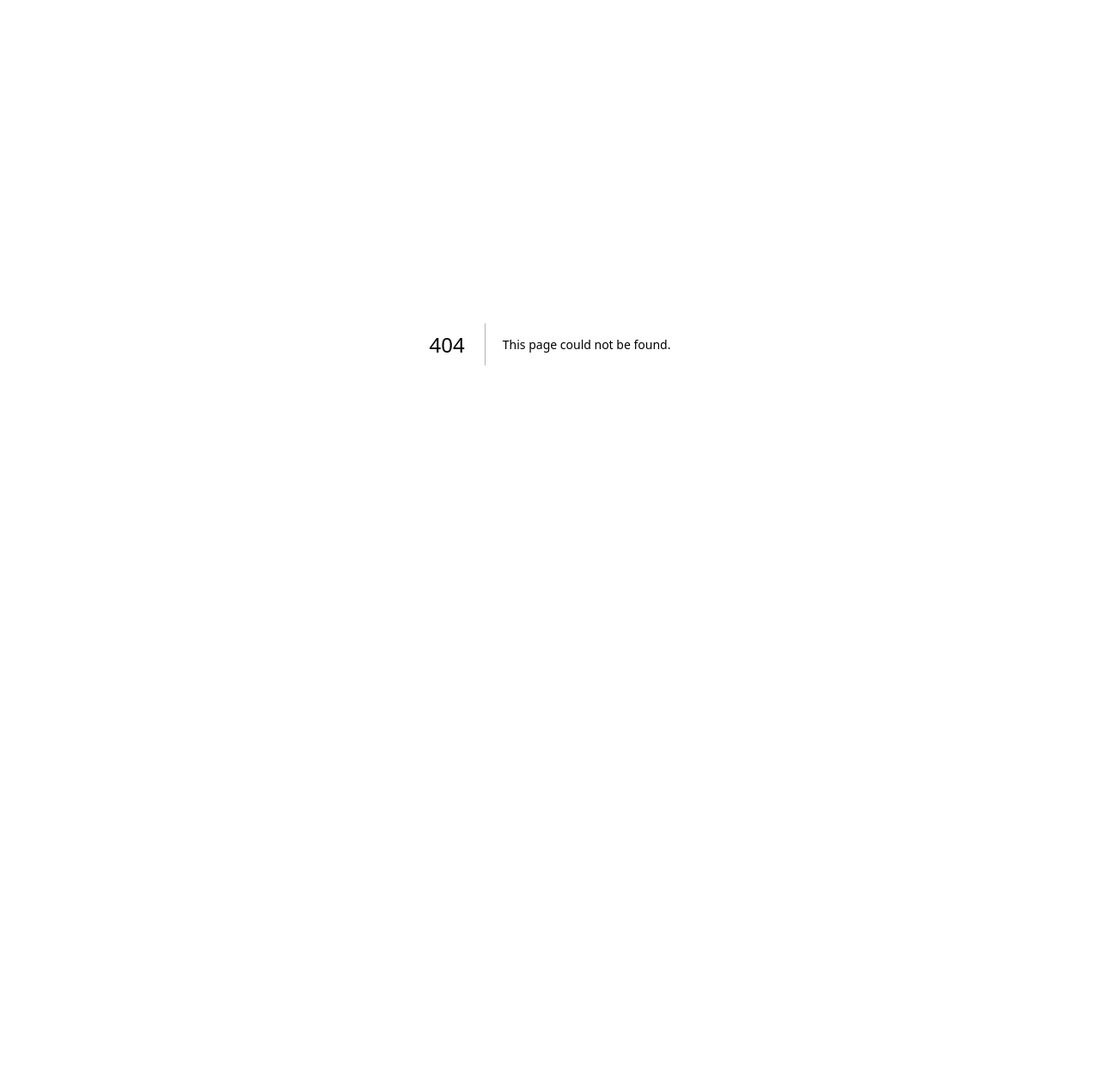
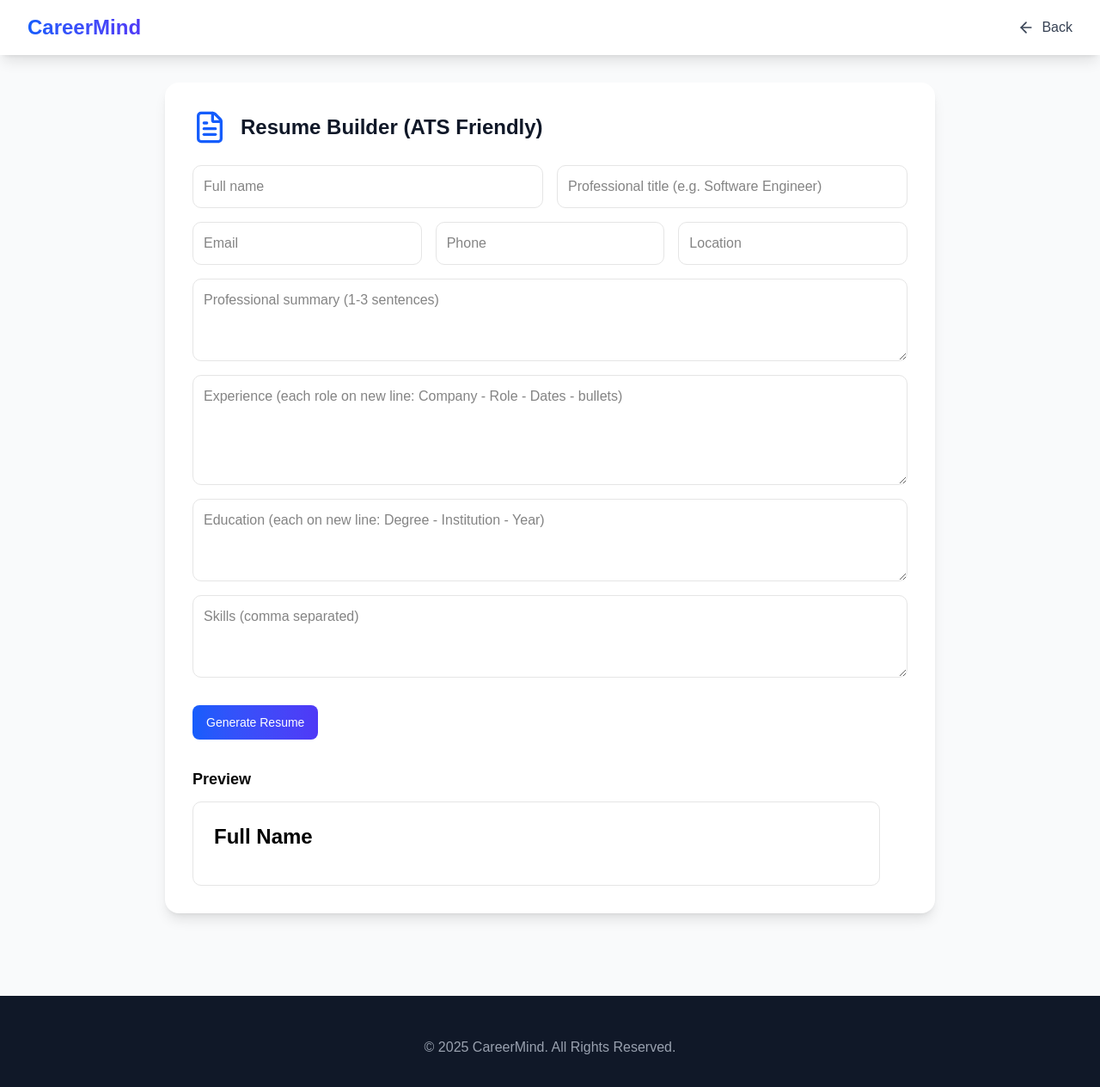
Before and after one commit to ShaunV334/Career-Mind, a Next.js app in the folder frontend/: page /modules/resume in a window 1280 px wide. Before the commit this address had no page. Shown: the top 1264 px of the page at 86% size. Before the commit the page ends 800 px from the top, so only its background shows below. Built offline with nearby package versions, Linux system fonts and the light colour scheme.

Commit message:
added resume builder

```diff
--- /dev/null
+++ b/frontend/app/modules/resume/page.tsx
@@ -0,0 +1,241 @@
+"use client";
+
+import { useState, useRef } from "react";
+import { useRouter } from "next/navigation";
+import { Button } from "@/components/ui/button";
+import { ArrowLeft, FileText } from "lucide-react";
+
+export default function ResumeBuilder() {
+  const router = useRouter();
+  const [form, setForm] = useState({
+    fullName: "",
+    title: "",
+    email: "",
+    phone: "",
+    location: "",
+    summary: "",
+    experience: "",
+    education: "",
+    skills: "",
+  });
+  const [generated, setGenerated] = useState(false);
+  const previewRef = useRef<HTMLDivElement | null>(null);
+
+  const handleChange = (e: React.ChangeEvent<HTMLInputElement | HTMLTextAreaElement>) => {
+    const { name, value } = e.target;
+    setForm((s) => ({ ...s, [name]: value }));
+  };
+
+  const generatePDF = async () => {
+    if (!previewRef.current) return;
+    // Helper to load external script
+    const loadScript = (src: string) =>
+      new Promise<void>((resolve, reject) => {
+        if (document.querySelector(`script[src="${src}"]`)) return resolve();
+        const s = document.createElement('script');
+        s.src = src;
+        s.async = true;
+        s.onload = () => resolve();
+        s.onerror = () => reject(new Error(`Failed to load ${src}`));
+        document.head.appendChild(s);
+      });
+
+    let jsPDF: any = null;
+
+    // Try to import jsPDF from node_modules, otherwise fall back to UMD
+    try {
+      // @ts-ignore
+      const jspdfMod = await import('jspdf');
+      jsPDF = jspdfMod?.jsPDF ?? jspdfMod?.default?.jsPDF ?? jspdfMod?.default ?? jspdfMod;
+    } catch (err) {
+      try {
+        await loadScript('https://cdn.jsdelivr.net/npm/jspdf@2.5.1/dist/jspdf.umd.min.js');
+        // @ts-ignore
+        const jspdfGlobal = (window as any).jspdf || (window as any).jsPDF || (window as any).jspdf?.jsPDF;
+        jsPDF = jspdfGlobal?.jsPDF ?? jspdfGlobal ?? (window as any).jsPDF;
+      } catch (err2) {
+        console.error('jsPDF not available', err, err2);
+        alert('PDF generation requires jsPDF. Please run `npm install jspdf` and restart the dev server.');
+        return;
+      }
+    }
+
+    if (!jsPDF) {
+      alert('jsPDF is not available. Install `jspdf` or allow external script loading.');
+      return;
+    }
+
+    // Build PDF using text rendering (avoids html2canvas and CSS parsing issues)
+    const pdf = new jsPDF({ unit: 'pt', format: 'a4' });
+    const pageWidth = pdf.internal.pageSize.getWidth();
+    const pageHeight = pdf.internal.pageSize.getHeight();
+    const margin = 40;
+    const maxWidth = pageWidth - margin * 2;
+    let y = 40;
+
+    const addWrappedText = (text: string, fontSize = 12, fontStyle: any = 'normal', gap = 8) => {
+      pdf.setFontSize(fontSize);
+      if (fontStyle === 'bold') pdf.setFont(undefined, 'bold');
+      else pdf.setFont(undefined, 'normal');
+      const lines = pdf.splitTextToSize(text, maxWidth);
+      for (const line of lines) {
+        if (y > pageHeight - 40) {
+          pdf.addPage();
+          y = 40;
+        }
+        pdf.text(line, margin, y);
+        y += fontSize + 4;
+      }
+      y += gap;
+    };
+
+    // Header
+    pdf.setFontSize(18);
+    pdf.setFont(undefined, 'bold');
+    pdf.text(form.fullName || 'Full Name', margin, y);
+    y += 22;
+
+    pdf.setFontSize(12);
+    pdf.setFont(undefined, 'normal');
+    const contactLine = [form.title, form.email, form.phone, form.location].filter(Boolean).join(' | ');
+    if (contactLine) {
+      addWrappedText(contactLine, 11, 'normal', 10);
+    }
+
+    if (form.summary) {
+      addWrappedText('Summary', 13, 'bold', 6);
+      addWrappedText(form.summary, 11, 'normal', 10);
+    }
+
+    if (form.experience) {
+      addWrappedText('Experience', 13, 'bold', 6);
+      const expLines = form.experience.split(/\r?\n/).map((l) => l.trim()).filter(Boolean);
+      for (const ex of expLines) addWrappedText(ex, 11, 'normal', 6);
+    }
+
+    if (form.education) {
+      addWrappedText('Education', 13, 'bold', 6);
+      const eduLines = form.education.split(/\r?\n/).map((l) => l.trim()).filter(Boolean);
+      for (const ed of eduLines) addWrappedText(ed, 11, 'normal', 6);
+    }
+
+    if (form.skills) {
+      addWrappedText('Skills', 13, 'bold', 6);
+      addWrappedText(form.skills, 11, 'normal', 6);
+    }
+
+    pdf.save(`${form.fullName || 'resume'}-resume.pdf`);
+  };
+
+  const handleSubmit = (e: React.FormEvent) => {
+    e.preventDefault();
+    setGenerated(true);
+    // small delay to ensure preview renders before PDF generation if user clicks download next
+  };
+
+  return (
+    <div className="w-full min-h-screen bg-gray-50">
+      <nav className="fixed top-0 w-full z-50 bg-white shadow-lg transition-all duration-300">
+        <div className="max-w-7xl mx-auto px-4 sm:px-6 lg:px-8">
+          <div className="flex justify-between items-center h-16">
+            <div className="shrink-0">
+              <h1 className="text-2xl font-bold bg-gradient-to-r from-blue-600 to-indigo-600 bg-clip-text text-transparent">
+                CareerMind
+              </h1>
+            </div>
+            <button
+              onClick={() => router.back()}
+              className="flex items-center gap-2 text-gray-700 hover:text-blue-600 transition-colors"
+            >
+              <ArrowLeft className="w-5 h-5" />
+              <span className="font-medium">Back</span>
+            </button>
+          </div>
+        </div>
+      </nav>
+
+      <div className="pt-24 pb-12 px-4">
+        <div className="max-w-4xl mx-auto">
+          <div className="bg-white rounded-2xl shadow-lg p-8">
+            <div className="flex items-center gap-4 mb-6">
+              <FileText className="w-10 h-10 text-blue-600" />
+              <h2 className="text-2xl font-bold text-gray-900">Resume Builder (ATS Friendly)</h2>
+            </div>
+
+            <form onSubmit={handleSubmit} className="grid grid-cols-1 gap-4">
+              <div className="grid md:grid-cols-2 gap-4">
+                <input name="fullName" value={form.fullName} onChange={handleChange} placeholder="Full name" className="p-3 border rounded-lg" required />
+                <input name="title" value={form.title} onChange={handleChange} placeholder="Professional title (e.g. Software Engineer)" className="p-3 border rounded-lg" />
+              </div>
+
+              <div className="grid md:grid-cols-3 gap-4">
+                <input name="email" value={form.email} onChange={handleChange} placeholder="Email" className="p-3 border rounded-lg" required />
+                <input name="phone" value={form.phone} onChange={handleChange} placeholder="Phone" className="p-3 border rounded-lg" />
+                <input name="location" value={form.location} onChange={handleChange} placeholder="Location" className="p-3 border rounded-lg" />
+              </div>
+
+              <textarea name="summary" value={form.summary} onChange={handleChange} placeholder="Professional summary (1-3 sentences)" className="p-3 border rounded-lg h-24" />
+
+              <textarea name="experience" value={form.experience} onChange={handleChange} placeholder="Experience (each role on new line: Company - Role - Dates - bullets)" className="p-3 border rounded-lg h-32" />
+
+              <textarea name="education" value={form.education} onChange={handleChange} placeholder="Education (each on new line: Degree - Institution - Year)" className="p-3 border rounded-lg h-24" />
+
+              <textarea name="skills" value={form.skills} onChange={handleChange} placeholder="Skills (comma separated)" className="p-3 border rounded-lg h-24" />
+
+              <div className="flex gap-4 mt-4">
+                <Button type="submit" className="bg-gradient-to-r from-blue-600 to-indigo-600 text-white">Generate Resume</Button>
+                {generated && (
+                  <Button onClick={generatePDF} className="bg-gray-200 text-gray-900">Download PDF</Button>
+                )}
+              </div>
+            </form>
+
+            {/* Preview area (ATS simple formatting) */}
+            <div className="mt-8">
+              <h3 className="text-lg font-semibold mb-3">Preview</h3>
+              <div ref={previewRef} className="bg-white p-6 border rounded-lg text-black" style={{width: '800px', maxWidth: '100%'}}>
+                <div className="text-2xl font-bold">{form.fullName || 'Full Name'}</div>
+                <div className="font-medium text-gray-700 mb-2">{form.title}</div>
+                <div className="text-sm text-gray-700 mb-4">{form.email}{form.phone ? ` | ${form.phone}` : ''}{form.location ? ` | ${form.location}` : ''}</div>
+
+                {form.summary && (
+                  <div className="mb-4">
+                    <div className="font-semibold">Summary</div>
+                    <div className="text-sm">{form.summary}</div>
+                  </div>
+                )}
+
+                {form.experience && (
+                  <div className="mb-4">
+                    <div className="font-semibold">Experience</div>
+                    <div className="text-sm whitespace-pre-line">{form.experience}</div>
+                  </div>
+                )}
+
+                {form.education && (
+                  <div className="mb-4">
+                    <div className="font-semibold">Education</div>
+                    <div className="text-sm whitespace-pre-line">{form.education}</div>
+                  </div>
+                )}
+
+                {form.skills && (
+                  <div>
+                    <div className="font-semibold">Skills</div>
+                    <div className="text-sm">{form.skills}</div>
+                  </div>
+                )}
+              </div>
+            </div>
+          </div>
+        </div>
+      </div>
+
+      <footer className="bg-gray-900 text-white py-12 px-4 mt-12">
+        <div className="max-w-7xl mx-auto text-center">
+          <p className="text-gray-400">© 2025 CareerMind. All Rights Reserved.</p>
+        </div>
+      </footer>
+    </div>
+  );
+}
--- a/frontend/app/page.tsx
+++ b/frontend/app/page.tsx
@@ -216,10 +216,10 @@ export default function Home() {
               <h3 className="text-xl font-bold text-gray-900 mb-2">Mock Interviews</h3>
               <p className="text-gray-600">Practice with AI-powered mock interviews tailored to your industry.</p>
             </div>
-            <div className="feature-card bg-white p-8 rounded-lg shadow-md hover:shadow-xl transition-shadow">
+            <div className="feature-card bg-white p-8 rounded-lg shadow-md hover:shadow-xl transition-shadow cursor-pointer" onClick={() => router.push("/modules/resume")}>
               <div className="text-4xl font-bold text-indigo-600 mb-4">📄</div>
               <h3 className="text-xl font-bold text-gray-900 mb-2">Resume Builder</h3>
-              <p className="text-gray-600">Create professional resumes with AI assistance and templates.</p>
+              <p className="text-gray-600">Create professional ATS-friendly resumes — fill details and download as PDF.</p>
             </div>
             <div className="feature-card bg-white p-8 rounded-lg shadow-md hover:shadow-xl transition-shadow">
               <div className="text-4xl font-bold text-blue-500 mb-4">🎯</div>
```
